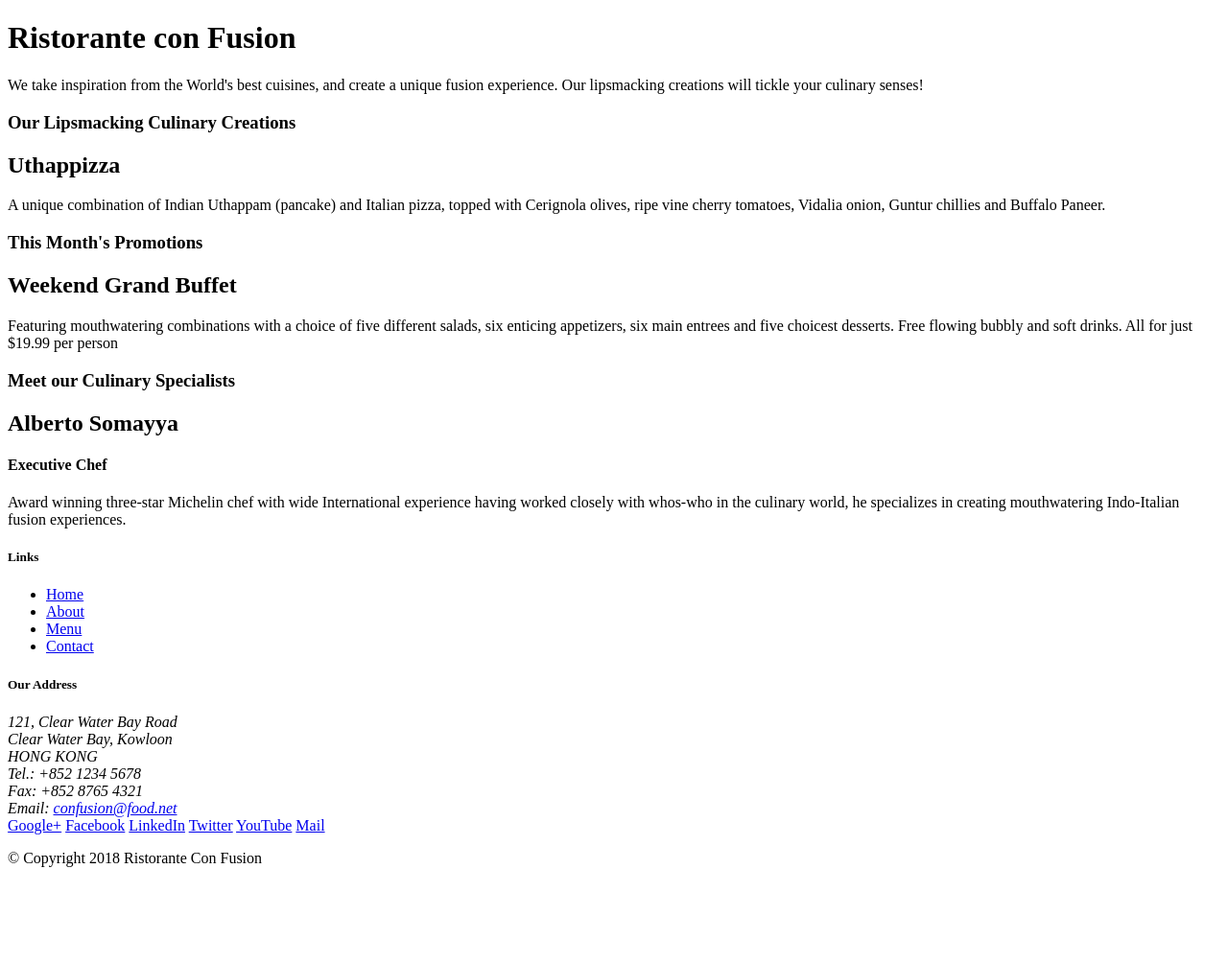
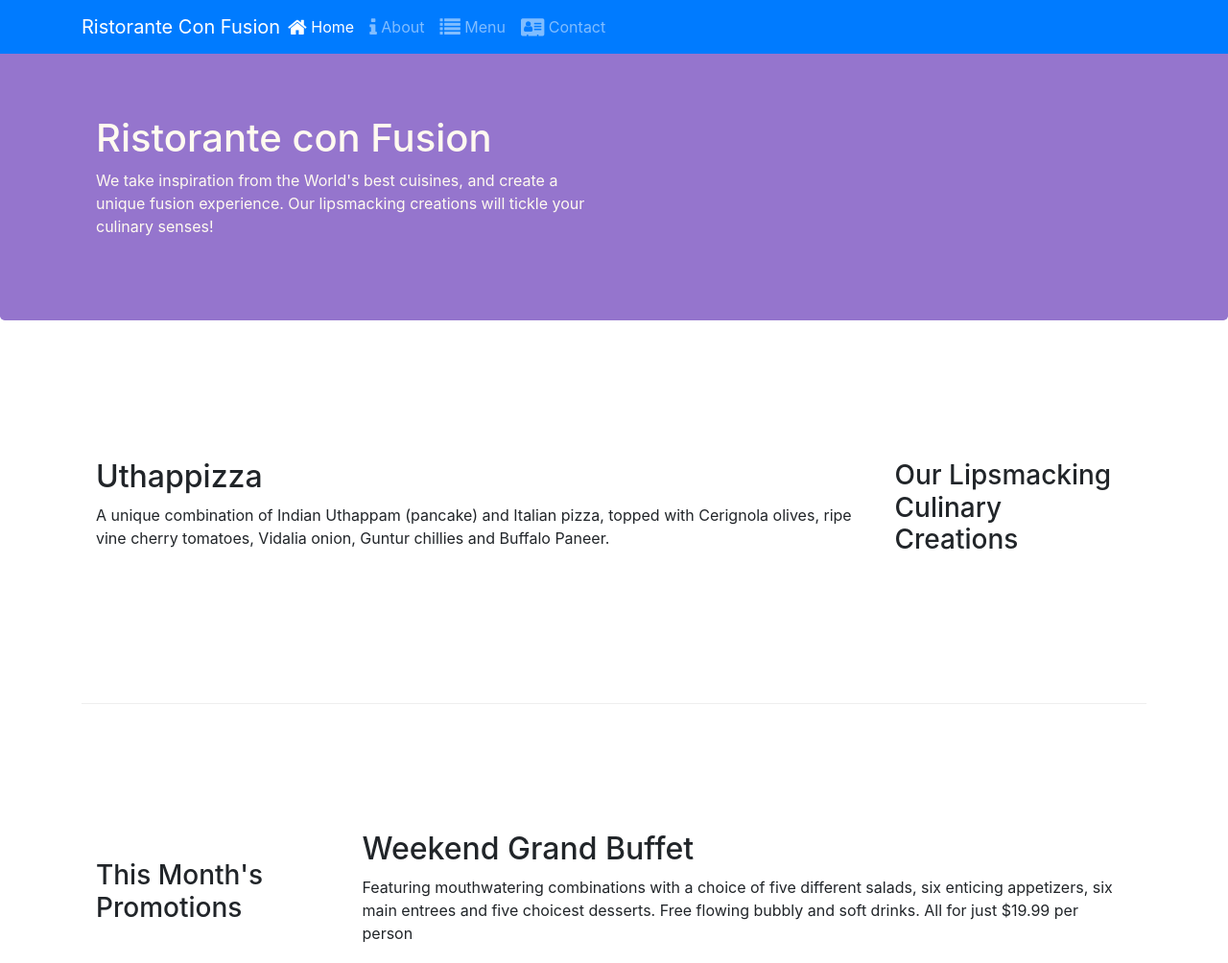
Before and after one commit to Vinay0909/Frontend-dev-UI, a website: page index.html in a window 1280 px wide. Shown: the top 1004 px of the page at 96% size. Before the commit the page ends 920 px from the top, so only its background shows below. Drawn offline with nearby package versions, Linux system fonts and the light colour scheme.

Commit message:
navbar in all the pages and breadcrumb in line 52 in contact and also in aboutus.html also font awesome in navbar,footer and bootstrap social in footer

```diff
--- /dev/null
+++ b/css/style1.css
@@ -0,0 +1,8 @@
+.jumbotron{
+    background-color:rgb(106, 94, 177);
+}
+.footer{
+    background-color:yellow;
+    margin:0px auto;
+    padding:20px 0px 20px 0px;
+}
--- /dev/null
+++ b/css/styles.css
@@ -0,0 +1,35 @@
+.row-header{
+    margin: 0px;
+    padding: 0px;
+}
+.row-content{
+    margin:0px auto;
+    padding:50px 0px 50px 0px;
+    border-bottom: 1px ridge;
+    min-height: 400px;
+}
+.footer{
+    background-color:lightblue;
+    margin:0px auto;
+    padding:20px 0px 20px 0px;
+}
+.jumbotron {
+    padding:70px 30px 70px 30px;
+    margin:0px auto;
+    background: #9575CD ;
+    color:floralwhite;
+}
+
+address{
+    font-size:80%;
+    margin:0px;
+    color:#0f0f0f;
+}
+body{
+    padding:50px 0px 0px 0px;
+    z-index:0;
+}
+
+.navbar-dark {
+     background-color: #512DA8;
+}
--- a/index.html
+++ b/index.html
@@ -2,51 +2,76 @@
 <html lang="en">
 
 <head>
+    <!-- Required meta tags always come first -->
+    <meta charset="utf-8">
+    <meta name="viewport" content="width=device-width, initial-scale=1, shrink-to-fit=no">
+    <meta http-equiv="x-ua-compatible" content="ie=edge">
+
+    <!-- Bootstrap CSS -->
+    <link rel="stylesheet" href="node_modules/bootstrap/dist/css/bootstrap.min.css">
+    <link rel="stylesheet" href="node_modules/font-awesome/css/font-awesome.min.css">
+    <link rel="stylesheet" href="node_modules/bootstrap-social/bootstrap-social.css">
+    <link rel="stylesheet" href="css/styles.css">
     <title>Ristorante Con Fusion</title>
 </head>
 
 <body>
-
-    <header>
-        <div>
-            <div>
-                <div>
+    <nav class="navbar navbar-dark navbar-expand-sm bg-primary fixed-top">
+        <div class="container">
+            <button class="navbar-toggler" type="button" data-toggle="collapse" data-target="#Navbar">
+                <span class="navbar-toggler-icon"></span>
+            </button>
+           <a class="navbar-brand mr-auto" href="#">Ristorante Con Fusion</a>
+           <div class="collapse navbar-collapse" id="Navbar">
+                <ul class="navbar-nav mr-auto">
+                    <li class="nav-item active"><a class="nav-link" href="#"><span class="fa fa-home fa-lg"></span> Home</a></li>
+                    <li class="nav-item"><a class="nav-link" href="./aboutus.html"><span class="fa fa-info fa-lg"></span> About</a></li>
+                    <li class="nav-item"><a class="nav-link" href="#"><span class="fa fa-list fa-lg"></span> Menu</a></li>
+                    <li class="nav-item"><a class="nav-link" href="#"><span class="fa fa-address-card fa-lg"></span> Contact</a></li>
+                </ul>
+            </div>
+        </div>
+    </nav>
+    <header class="jumbotron">
+        <div class="container">
+            <div class="row row-header">
+                <div class="col-12 col-sm-6">
                     <h1>Ristorante con Fusion</h1>
                     <p>We take inspiration from the World's best cuisines, and create a unique fusion experience. Our lipsmacking creations will tickle your culinary senses!</p>
                 </div>
-                <div>
+                <div class="col-12 col-sm">
                 </div>
             </div>
         </div>
     </header>
 
-    <div>
-        <div>
-            <div>
+    <div class="container">
+        <div class="row row-content align-items-center">
+            <div class="col-12 order-sm-last col-sm-4 col-md-3">
                 <h3>Our Lipsmacking Culinary Creations</h3>
             </div>
-            <div>
+            <div class="col order-sm-first col-sm col-md">
                 <h2>Uthappizza</h2>
                 <p>A unique combination of Indian Uthappam (pancake) and Italian pizza, topped with Cerignola olives, ripe vine cherry tomatoes, Vidalia onion, Guntur chillies and Buffalo Paneer.</p>
             </div>
         </div>
 
 
-        <div>
-            <div>
+        <div class="row row-content align-items-center">
+            <div class="col-12 col-sm-4 col-md-3">
                 <h3>This Month's Promotions</h3>
             </div>
-            <div>
+            <div class="col col-sm col-md">
                 <h2>Weekend Grand Buffet</h2>
                 <p>Featuring mouthwatering combinations with a choice of five different salads, six enticing appetizers, six main entrees and five choicest desserts. Free flowing bubbly and soft drinks. All for just $19.99 per person </p>
             </div>
         </div>
 
-        <div>
-            <div>
+        <div class="row row-content align-items-center">
+            <div class="col-12 order-sm-last col-sm-4 col-md-3">
                 <h3>Meet our Culinary Specialists</h3>
             </div>
-            <div>
+            <div class="col order-sm-first col-sm col-md">
                 <h2>Alberto Somayya</h2>
                 <h4>Executive Chef</h4>
                 <p>Award winning three-star Michelin chef with wide International experience having worked closely with whos-who in the culinary world, he specializes in creating mouthwatering Indo-Italian fusion experiences. </p>
@@ -54,48 +79,51 @@
         </div>
     </div>
 
-    <footer>
-        <div>
-            <div>
-                <div>
+    <footer class="footer">
+        <div class="container">
+            <div class="row">
+                <div class="col-4 offset-1 col-sm-2">
                     <h5>Links</h5>
                     <ul>
                         <li><a href="#">Home</a></li>
-                        <li><a href="#">About</a></li>
+                        <li><a href="./aboutus.html">About</a></li>
                         <li><a href="#">Menu</a></li>
                         <li><a href="#">Contact</a></li>
                     </ul>
                 </div>
-                <div>
+                <div class="col-7 col-sm-5">
                     <h5>Our Address</h5>
                     <address>
 		              121, Clear Water Bay Road<br>
 		              Clear Water Bay, Kowloon<br>
 		              HONG KONG<br>
-		              Tel.: +852 1234 5678<br>
-		              Fax: +852 8765 4321<br>
-		              Email: <a href="mailto:confusion@food.net">confusion@food.net</a>
+		              <i class="fa fa-phone fa-lg"></i>: +852 1234 5678<br>
+		              <i class="fa fa-fax fa-lg"></i>: +852 8765 4321<br>
+		              <span class="fa fa-envelope fa-lg"></span>: <a href="mailto:confusion@food.net">confusion@food.net</a>
 		           </address>
                 </div>
-                <div>
-                    <div>
-                        <a href="http://google.com/+">Google+</a>
-                        <a href="http://www.facebook.com/profile.php?id=">Facebook</a>
-                        <a href="http://www.linkedin.com/in/">LinkedIn</a>
-                        <a href="http://twitter.com/">Twitter</a>
-                        <a href="http://youtube.com/">YouTube</a>
-                        <a href="mailto:">Mail</a>
-                    </div>
+                <div class="col-12 col-sm-4 align-self-center">
+                      <div class="text-center">
+                        <a class="btn btn-social-icon btn-google" href="http://google.com/+"><span class="fa fa-google-plus fa-lg"></span> </a>
+                        <a class="btn btn-social-icon btn-facebook" href="http://www.facebook.com/profile.php?id="><span class="fa fa-facebook fa-lg"></span> </a>
+                        <a class="btn btn-social-icon btn-linkedin" href="http://www.linkedlinkedin.com/in/"><span class="fa fa-linkedin fa-lg"></span> </a>
+                        <a class="btn btn-social-icon btn-twitter" href="http://www.twitter.com/"><span class="fa fa-twitter fa-lg"></span> </a>
+                        <a class="btn btn-social-icon btn-youtube" href="http://www.youtube.com/"><span class="fa fa-youtube fa-lg"></span> </a>
+                        <a class="btn btn-social-icon" href="mailto:"><span class="fa fa-envelope-o fa-lg"></span> </a>
+                     </div>
                 </div>
            </div>
-           <div>
-                <div>
+           <div class="row justify-content-center">
+                <div class="col-auto">
                     <p>© Copyright 2018 Ristorante Con Fusion</p>
                 </div>
            </div>
         </div>
     </footer>
-
+     <!-- jQuery first, then Popper.js, then Bootstrap JS. -->
+     <script src="node_modules/jquery/dist/jquery.slim.min.js"></script>
+     <script src="node_modules/popper.js/dist/umd/popper.min.js"></script>
+     <script src="node_modules/bootstrap/dist/js/bootstrap.min.js"></script>
 </body>
 
 </html>
```
Also changed, not shown: aboutus.html (added, +137 -0 lines), contactus.html (added, +150 -0 lines), package.json (+7 -0 lines), 1 other file.
